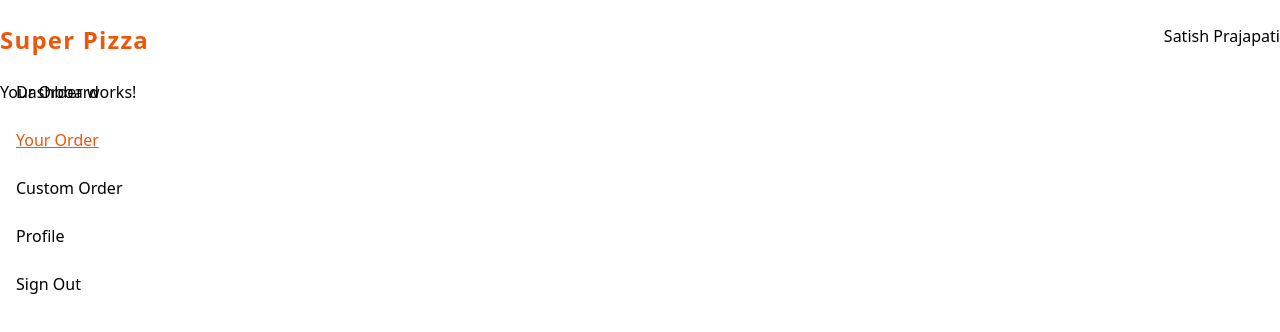
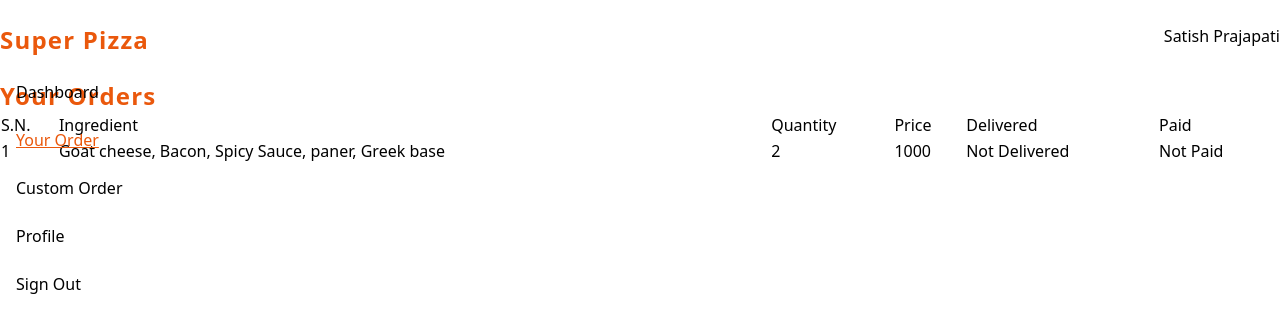
Before and after one commit to Satish9047/angular-pizza-app, an Angular app: page /user/your-orders in a window 1280 px wide. Shown: the top 332 px of the page. Built offline with nearby package versions, Linux system fonts and the light colour scheme; sample sign-in values are in the browser's storage.

Commit message:
42: Update Your order page

```diff
--- a/src/app/features/users/your-orders/your-orders.component.html
+++ b/src/app/features/users/your-orders/your-orders.component.html
@@ -1,5 +1,29 @@
 <section class="flex justify-center">
   <div class="container">
-    <p>Your Order works!</p>
+    <div>
+      <h3>Your Orders</h3>
+    </div>
+    <table class="w-full table-auto">
+      <thead>
+        <tr>
+          <td>S.N.</td>
+          <td>Ingredient</td>
+          <td>Quantity</td>
+          <td>Price</td>
+          <td>Delivered</td>
+          <td>Paid</td>
+        </tr>
+      </thead>
+      <tbody>
+        <tr>
+          <td>1</td>
+          <td>Goat cheese, Bacon, Spicy Sauce, paner, Greek base</td>
+          <td>2</td>
+          <td>1000</td>
+          <td>Not Delivered</td>
+          <td>Not Paid</td>
+        </tr>
+      </tbody>
+    </table>
   </div>
 </section>
```
